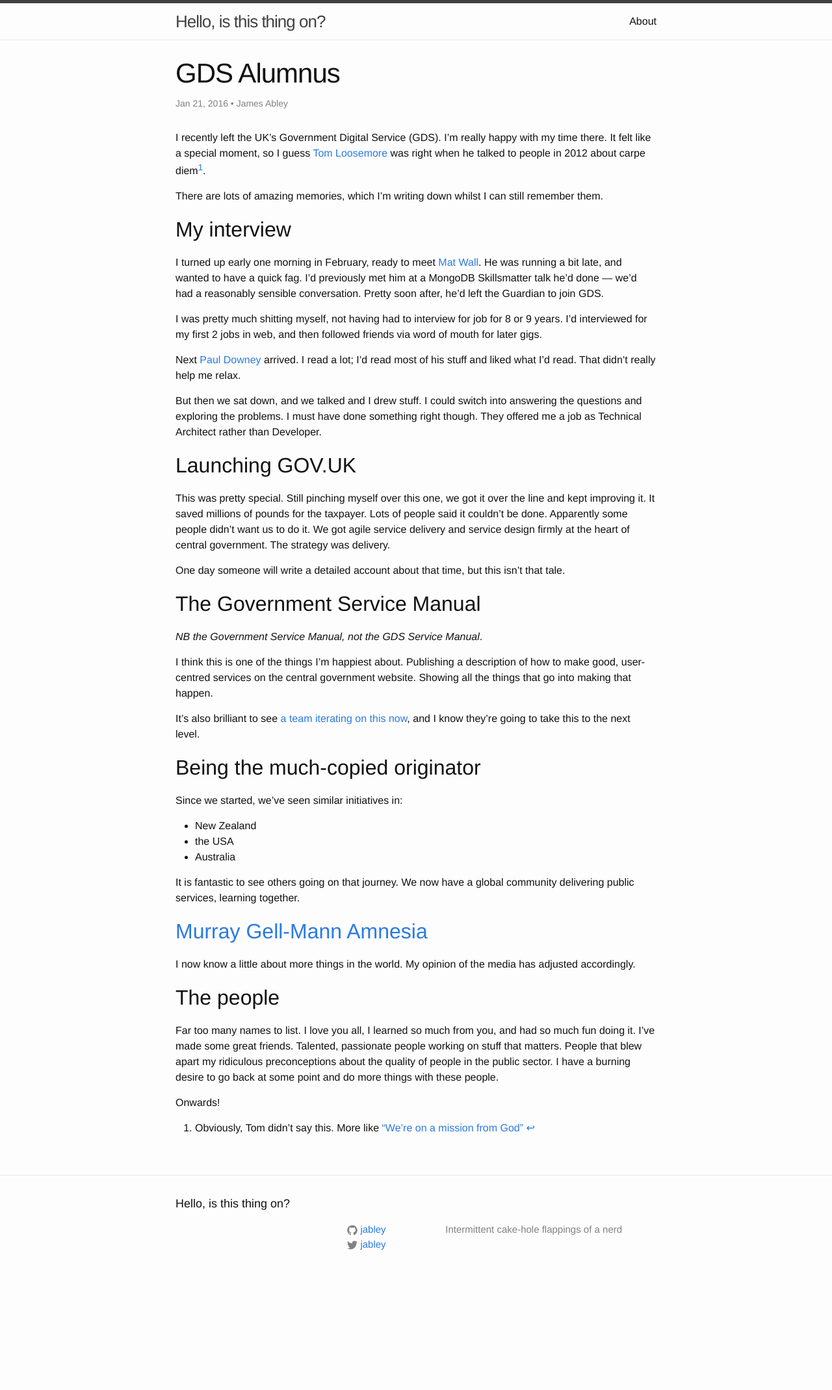
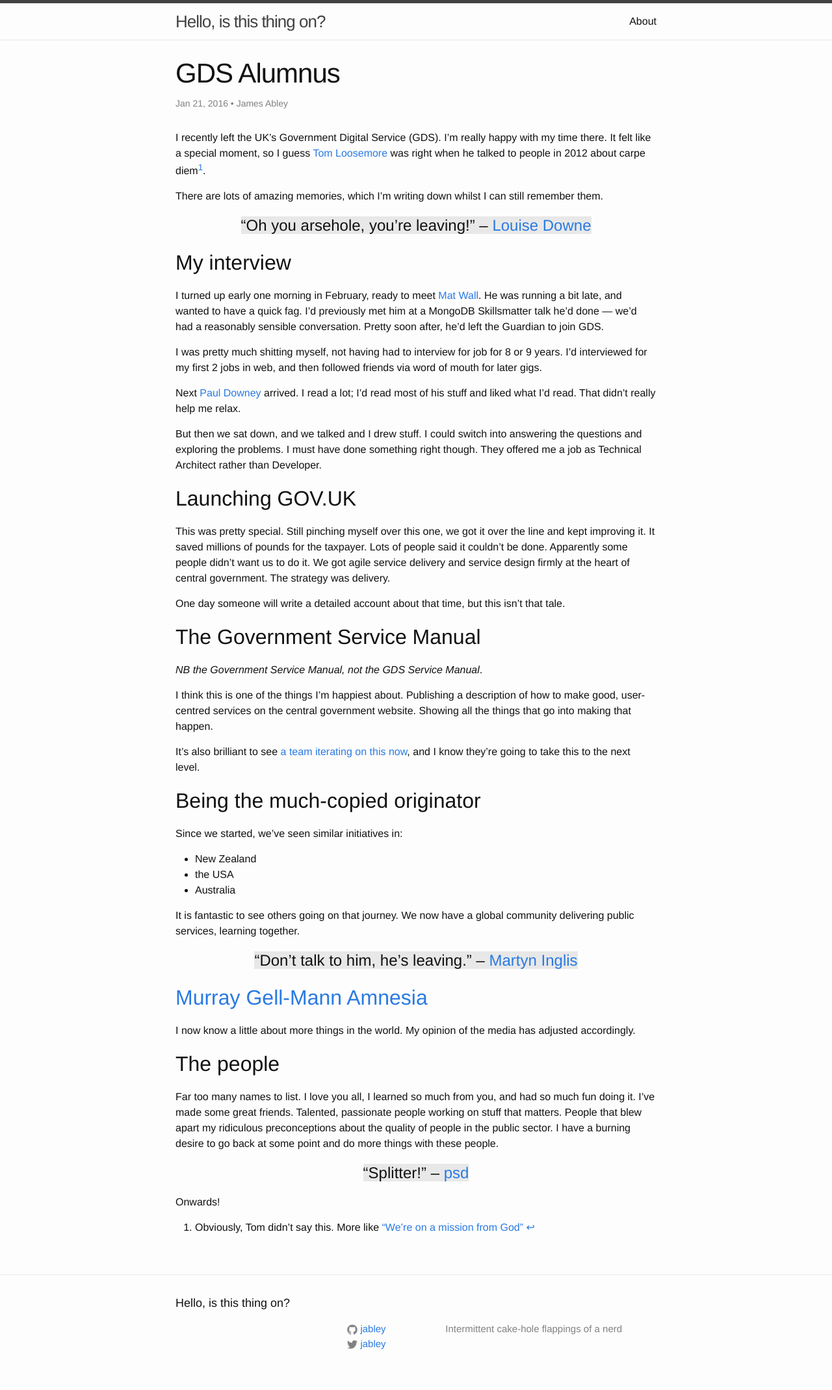
Before and after one commit to jabley/jamesabley.com, a Jekyll site: the page built from _posts/2016-01-21-gds-alumnus.md, in a window 1280 px wide. Shown: the whole page at 65% size. Built offline with Jekyll 4.4.1, drawn with Linux system fonts in a browser that asks for light colours; before the commit the page ends 1986 px from its top, so only the background shows below that.

Commit message:
Add and style quotes

```diff
--- a/_posts/2016-01-21-gds-alumnus.md
+++ b/_posts/2016-01-21-gds-alumnus.md
@@ -7,6 +7,9 @@
 I recently left the UK's Government Digital Service (GDS). I'm really happy with my time there. It felt like a special moment, so I guess [Tom Loosemore][tomski] was right when he talked to people in 2012 about carpe diem[^1].
 
 There are lots of amazing memories, which I'm writing down whilst I can still remember them.
+
+<span><q>Oh you arsehole, you're leaving!</q> -- [Louise Downe][lou]</span>
+{: class="look-at-me"}
 
 ## My interview
 
@@ -42,6 +45,9 @@
 
 It is fantastic to see others going on that journey. We now have a global community delivering public services, learning together.
 
+<span><q>Don't talk to him, he's leaving.</q> -- [Martyn Inglis][minglis]</span>
+{: class="look-at-me"}
+
 ## [Murray Gell-Mann Amnesia](http://www.goodreads.com/quotes/65213-briefly-stated-the-gell-mann-amnesia-effect-is-as-follows-you)
 
 I now know a little about more things in the world. My opinion of the media has adjusted accordingly.
@@ -50,10 +56,15 @@
 
 Far too many names to list. I love you all, I learned so much from you, and had so much fun doing it. I've made some great friends. Talented, passionate people working on stuff that matters. People that blew apart my ridiculous preconceptions about the quality of people in the public sector. I have a burning desire to go back at some point and do more things with these people.
 
+<span><q>Splitter!</q> -- [psd][psd]</span>
+{: class="look-at-me"}
+
 Onwards!
 
-[matwall]:       https://twitter.com/matwall
-[psd]:           https://twitter.com/psd
+[matwall]:     https://twitter.com/matwall
+[minglis]:     https://twitter.com/minglis
+[lou]:         https://twitter.com/LouiseDowne
+[psd]:         https://twitter.com/psd
 [tomski]:      https://twitter.com/tomskitomski
 
 [^1]: Obviously, Tom didn't say this. More like ["We're on a mission from God"](http://www.imdb.com/title/tt0080455/quotes?item=qt0320032)
--- a/_sass/_layout.scss
+++ b/_sass/_layout.scss
@@ -234,3 +234,12 @@
         }
     }
 }
+
+.look-at-me {
+    font-size: 24px;
+    text-align: center;
+}
+
+.look-at-me span {
+    background: $grey-color-light;
+}
```
